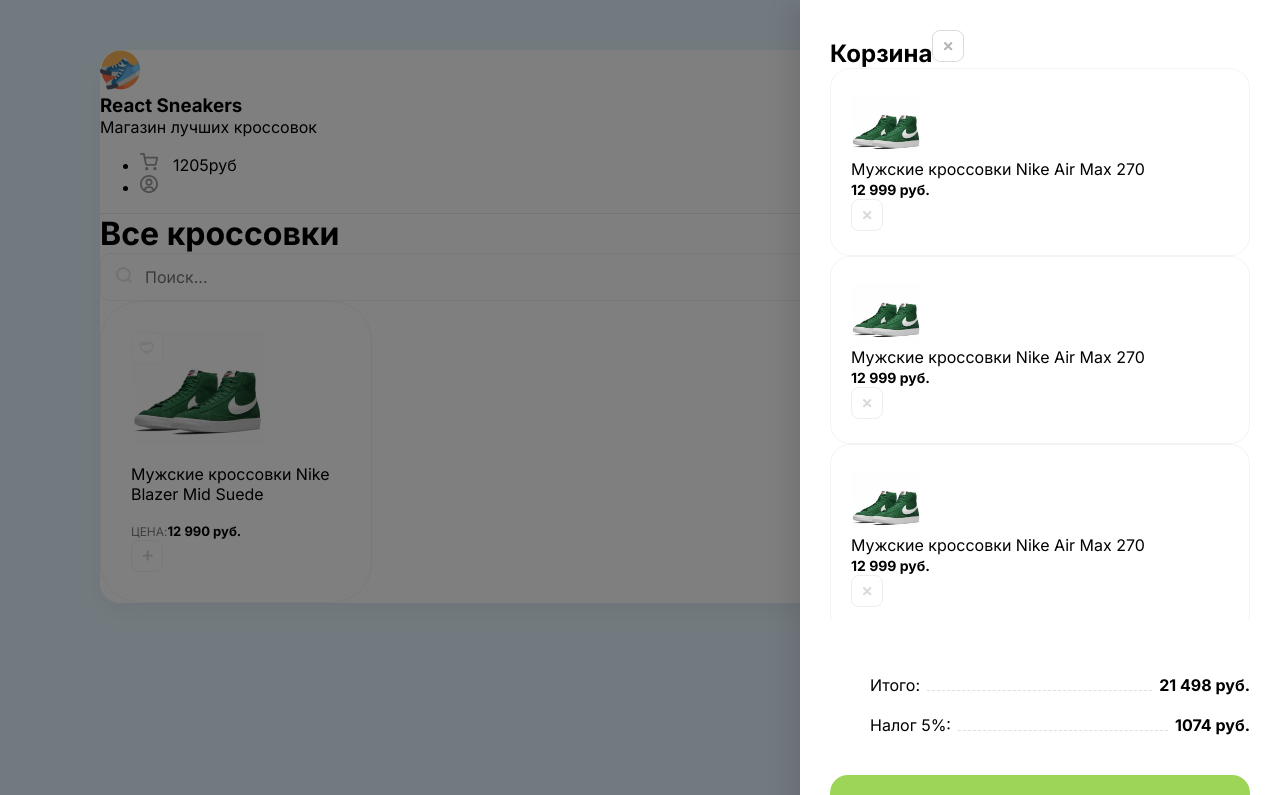
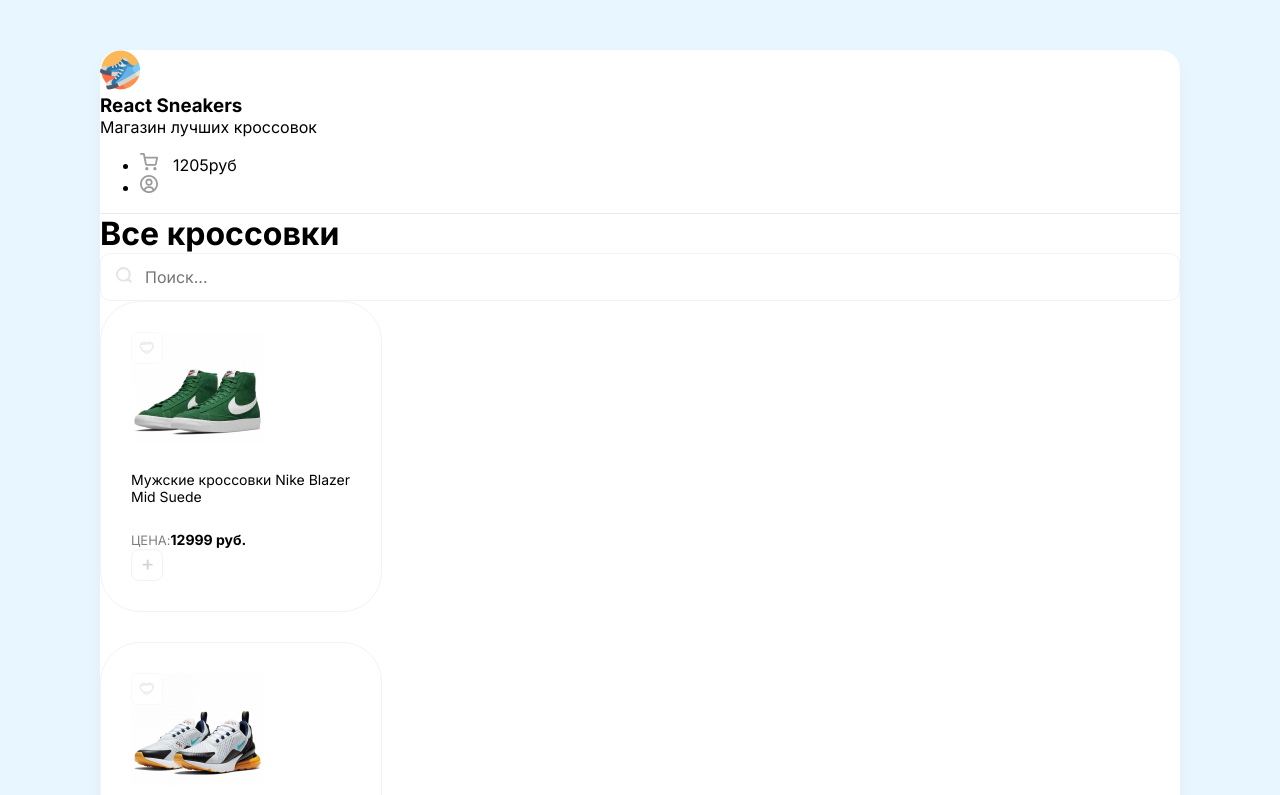
Before and after one commit to Nurmukhammad1/react-sneakers, a React (Create React App) app: page / in a window 1280 px wide. Shown: the top 795 px of the page. Built offline with nearby package versions, Linux system fonts and the light colour scheme.

Commit message:
creating module.scss & adding props

```diff
--- a/src/App.js
+++ b/src/App.js
@@ -1,12 +1,21 @@
 import React from "react";
 import Card from './components/Card';
 import Header from './components/Header';
-import Drawer from './components/Drawer';
+//  import Drawer from './components/Drawer';
+
+
+const arr = [
+  {title: "Мужские кроссовки Nike Blazer Mid Suede", price: 12999,imageUrl:'/img/sneakers/1.jpg'},
+  {title: "Мужские кроссовки Nike Air Max 270", price: 16500, imageUrl:'/img/sneakers/2.jpg' },
+  {title: "Мужские кроссовки Nike Air Blazer Mid Suede", price: 17500, imageUrl:'/img/sneakers/3.jpg'},
+  {title: "Кроссовки Puma X Aka Boku Future Rider", price: 15500, imageUrl:'/img/sneakers/4.jpg'},
+]
+
 
 function App() {
   return (
     <div className="wrapper clear">
-      <Drawer/>
+       {/* <Drawer />  */}
       <Header />
       <div className="content p-40">
         <div className="d-flex align-center justify-between mb-40">
@@ -16,9 +25,17 @@
             <input placeholder="Поиск..." />
           </div>
         </div>
+
         <div className="d-flex">
-        <Card />
 
+      {arr.map((obj) =>(
+        <Card
+        title={obj.title}
+        price={obj.price}
+        imageUrl={obj.imageUrl}
+        onClick={() => console.log(obj)}
+        />
+      ))}
         </div>
       </div>
     </div>
--- /dev/null
+++ b/src/components/Card/Card.module.scss
@@ -0,0 +1,35 @@
+
+.card{
+    border: 1px solid #f3f3f3;
+    padding: 30px;
+    width: 220px;
+    border-radius: 40px;
+    margin-right: 30px;
+    margin-bottom: 30px;
+   transition: box-shadow 0.2s ease-in-out, transform 0.2s ease-in-out;
+
+
+   &:hover{
+    box-shadow: 0px 20px 35px rgba(0,0,0, 0.06);
+    transform:  translateY(-5px);
+   }
+
+    .favorite{
+      position: absolute;
+      cursor: pointer;
+
+    }
+
+    span{
+      font-size: 13px;
+      opacity: 0.5;
+      text-transform: uppercase;
+    }
+    b{
+      font-size: 14px;
+    }
+    h5{
+      font-weight: 400;
+      font-size: 14px;
+    }
+  }
--- a/src/components/Card.jsx
+++ b/src/components/Card/index.js
@@ -1,24 +1,26 @@
 import React from "react";
+import cardStyles from './Card.module.scss';
 
- function  Card (){
+
+ function  Card (props){
     return (
-      <div className="card">
-        <div className="favorite">
+      <div className={cardStyles.card}>
+        <div className={cardStyles.favorite}>
           <img src="/img/unliked.svg" alt="unliked" />
         </div>
         <img
           width={133}
           height={112}
-          src="/img/sneakers/1.jpg"
+          src={props.imageUrl}
           alt="Sneakers"
         />
-        <p>Мужские кроссовки Nike Blazer Mid Suede</p>
+        <h5>{props.title}</h5>
         <div className="d-flex justify-between align-center">
           <div className="d-flex flex-column ">
             <span>Цена:</span>
-            <b>12 990 руб.</b>
+            <b>{props.price} руб.</b>
           </div>
-          <button>
+          <button className="button" onClick={props.onClick}>
             <img width={11} height={11} src="/img/plus.svg" alt="Plus" />
           </button>
         </div>
--- a/src/index.scss
+++ b/src/index.scss
@@ -36,41 +36,8 @@
   }
 }
 
-.card{
-  border: 1px solid #f3f3f3;
-  padding: 30px;
-  width: 210px;
-  border-radius: 40px;
-  margin-right: 30px;
- transition: box-shadow 0.2s ease-in-out, transform 0.2s ease-in-out;
 
-
- &:hover{
-  box-shadow: 0px 20px 35px rgba(0,0,0, 0.06);
-  transform:  translateY(-5px);
- }
-
-  .favorite{
-    position: absolute;
-    cursor: pointer;
-
-  }
-
-  span{
-    font-size: 12px;
-    opacity: 0.5;
-    text-transform: uppercase;
-  }
-  b{
-    font-size: 13px;
-  }
-  h5{
-    font-weight: 400;
-    font-size: 14px;
-  }
-}
-
-button{
+.button{
   background: #ffffff;
   border: 1px solid #f2f2f2;
   box-sizing: border-box;
```
